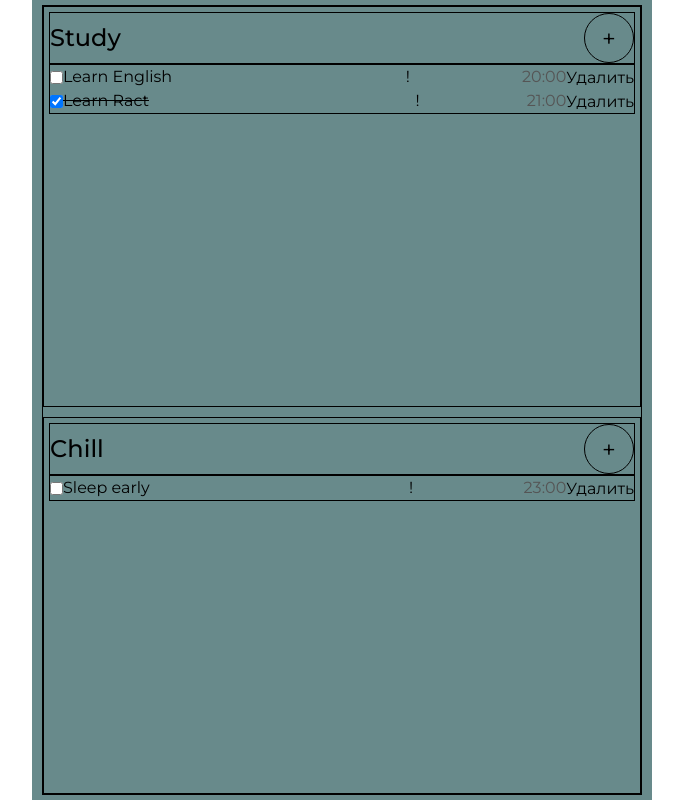
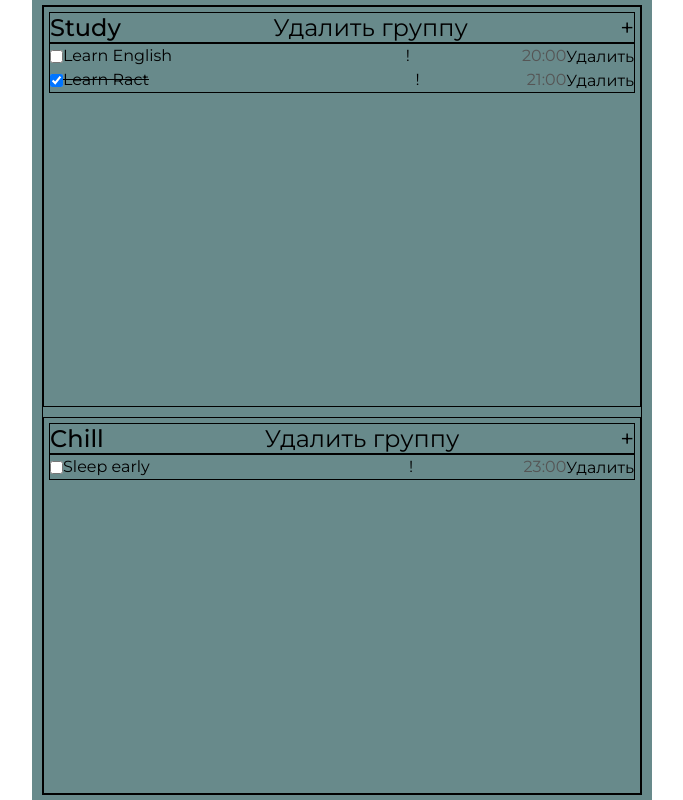
Before and after one commit to Nardosha/TODO_REACT, a React (Create React App) app: page / in a window 1280 px wide. Shown: the whole page, without its empty margins (298-981 px from the left). Built offline with nearby package versions, Linux system fonts and the light colour scheme.

Commit message:
Add component Button

```diff
--- a/src/views/TodoContainer.js
+++ b/src/views/TodoContainer.js
@@ -47,7 +47,6 @@ export default function TodoContainer() {
   }
 
   function changeTodos(todo) {
-
     setTodos(
       todos.map((group) => {
         group.taskList.map((task) => {
@@ -64,24 +63,26 @@ export default function TodoContainer() {
   function deleteTask(id) {
     setTodos(
       todos.filter((group) => {
-        return (group.taskList = group.taskList.filter(
-          (task) => task.id !== id
-        ));
+        group.taskList = group.taskList.filter((task) => task.id !== id);
+        if (!group.taskList.length) {
+          console.log(`В ГРУППЕ ${group.groupSign} НЕТ ЗАДАЧ!`);
+          return false;
+        }
+        return group.taskList;
       })
     );
+  }
 
-
+  function deleteGroup(e) {
+    console.log("CONTAINER DELETE_GROUP", e);
   }
 
   function saveTask(item) {
-    console.log('SAVE', item)
+    console.log("TODO CONTAINER! SAVE", item);
 
     setTodos([...todos, ...[item]]);
-    // todos.push(item)
     toggleModal(false);
-    console.log(todos)
   }
-
 
   return (
     <main className="main">
@@ -91,6 +92,7 @@ export default function TodoContainer() {
           groupList={todos}
           onDeleteTask={deleteTask}
           openModal={toggleModal}
+          onDeleteGroup={deleteGroup}
         />
         <Modal open={isModalOpen}>
           <NewTaskComponent openModal={toggleModal} onSubmit={saveTask} />
--- /dev/null
+++ b/src/views/components/Buttons/Button.js
@@ -0,0 +1,9 @@
+import React from "react";
+
+export default function Button({text, action, className, value}) {
+  console.log(text, action, className, value);
+
+  return (
+    <button onClick={() => action(value)} className={`button-${className}`}>{text}</button>
+  )
+}
--- a/src/views/components/TaskList/TaskList.js
+++ b/src/views/components/TaskList/TaskList.js
@@ -6,8 +6,9 @@ export default function TaskList({
   onChange,
   onDeleteTask,
   openModal,
+  onDeleteGroup,
 }) {
-  console.log(groupList)
+  console.log("TASK LIST", groupList);
   const list = groupList.map((group) => {
     const groupKey = group.groupId.toString();
     return (
@@ -17,6 +18,7 @@ export default function TaskList({
         changeTodoItem={onChange}
         deleteTask={onDeleteTask}
         onOpenModal={openModal}
+        onDeleteGroup={onDeleteGroup}
       />
     );
   });
--- a/src/views/components/TaskList/components/TaskGroup.js
+++ b/src/views/components/TaskList/components/TaskGroup.js
@@ -1,13 +1,15 @@
 import React from "react";
 import TaskItem from "./TaskItem";
+import Button from "../../Buttons/Button";
 
 export default function TaskGroup({
   taskGroup,
   changeTodoItem,
   deleteTask,
+  onDeleteGroup,
   onOpenModal,
 }) {
-  console.log(taskGroup)
+  console.log("TASK GROUP", taskGroup);
   const taskItems = taskGroup.taskList.map((task) => (
     <TaskItem
       key={task.id.toString()}
@@ -21,9 +23,18 @@ export default function TaskGroup({
     <li className="group-item">
       <h2 className="group-item__header">
         {taskGroup.groupSign}
-        <button onClick={() => onOpenModal(true)} className="button add-task">
-          +
-        </button>
+        <Button
+          text={"Удалить группу"}
+          value={taskGroup}
+          action={onDeleteGroup}
+          className={"delete-group"}
+        />
+        <Button
+          text={"+"}
+          value={true}
+          action={onOpenModal}
+          className={"add-task"}
+        />
       </h2>
 
       <ul className="task-list group-item__list">{taskItems}</ul>
```
